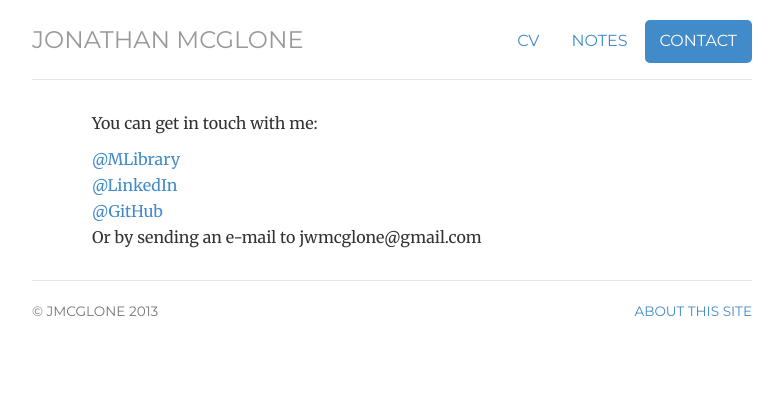
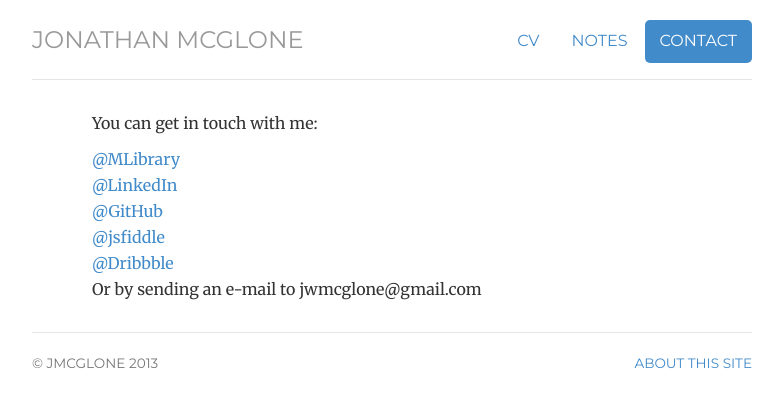
Before and after one commit to jmcglone/jmcglone.github.io, a Jekyll site: the page built from contact/index.html, in a window 1280 px wide. Shown: the top 407 px of the page, without its empty margins (248-1031 px from the left). Built offline with Jekyll 4.4.1, drawn with Linux system fonts in a browser that asks for light colours.

Commit message:
Update index.html

```diff
--- a/contact/index.html
+++ b/contact/index.html
@@ -14,6 +14,8 @@ contact: active
 	<li><a href="http://www.lib.umich.edu/users/jmcglone">@MLibrary</a></li>
 	<li><a href="http://www.linkedin.com/in/jwmcglone/">@LinkedIn</a></li>
 	<li><a href="http://github.com/jmcglone">@GitHub</a></li>
+	<li><a href="http://jsfiddle.net/user/jmcglone/fiddles/">@jsfiddle</a></li>
+	<li><a href="http://dribbble.com/jmcglone">@Dribbble</a></li>
 	<li>Or by sending an e-mail to <span class="obfuscate">moc.liamg@enolgcmwj</span></li>
 	</ul>
 
```
